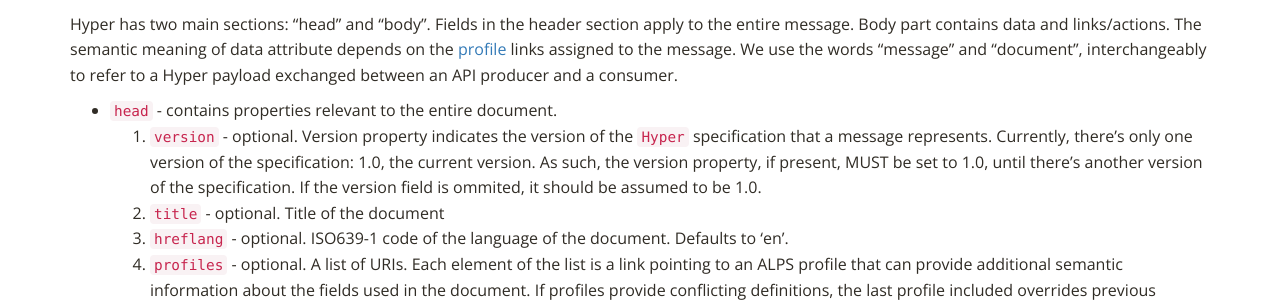
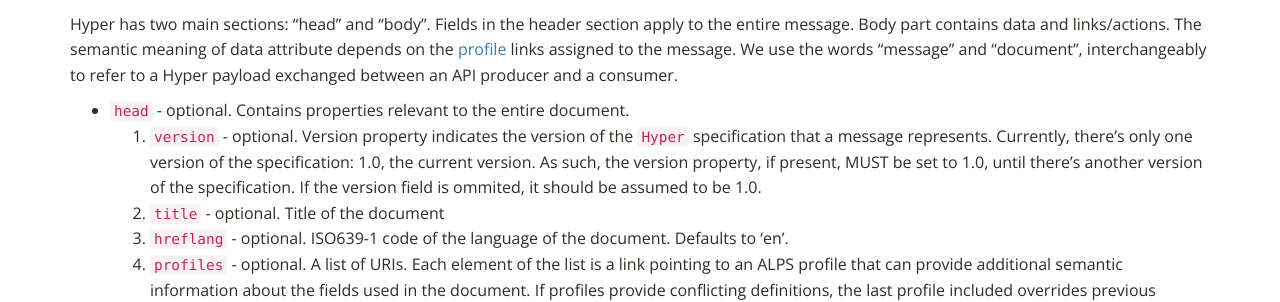
Before and after one commit to inadarei/hyper, a Jekyll site: the page built from spec.md, in a window 1280 px wide and 900 px high, scrolled down 3650 px. Shown: the part 161-463 px from the top of the window. Built offline with Jekyll 4.4.1, drawn with Linux system fonts in a browser that asks for light colours; nearby versions of some CDN libraries.

Commit message:
explicitely declaring head as optional

```diff
--- a/_includes/mediatypestructure.md
+++ b/_includes/mediatypestructure.md
@@ -10,7 +10,7 @@ semantic meaning of data attribute depends on the
 use the words "message" and "document", interchangeably to refer to a Hyper
 payload exchanged between an API producer and a consumer.
 
-- `head` - contains properties relevant to the entire document.
+- `head` - optional. Contains properties relevant to the entire document.
   1. `version` - optional. Version property indicates the version of the `Hyper`
      specification that a message represents. Currently, there’s only one
      version of the specification: 1.0, the current version. As such, the
```
